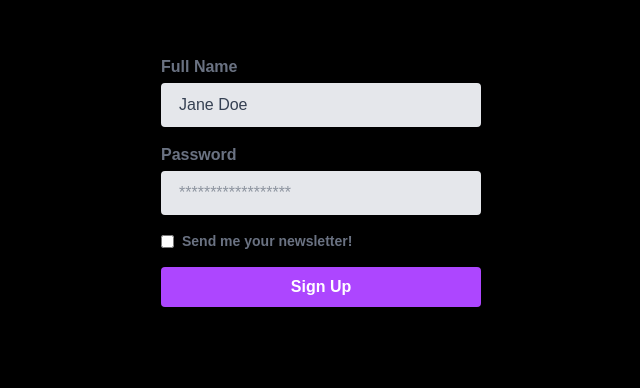
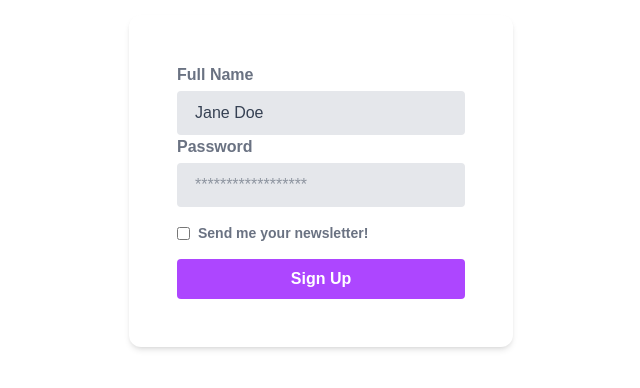
Before and after one commit to FAadhilAhmad/cuynotesfe, a Next.js app: page /register in a window 1280 px wide. Shown: the part 244-632 px from the top of the page, without its empty margins (319-959 px from the left). Built offline with nearby package versions, Linux system fonts and the light colour scheme.

Commit message:
perbaikan style form

```diff
--- a/src/app/register/page.js
+++ b/src/app/register/page.js
@@ -3,10 +3,10 @@
 function page() {
     return (
         <div>
-            <div className="min-h-screen grid place-items-center bg-black ">
-                <form className="w-80">
+            <div className="min-h-screen grid place-items-center ">
+                <form className="w-full max-w-96 bg-white p-12 rounded-xl shadow-md">
 
-                    <div className="mb-4">
+                    <div className="p-20px">
                         <label className="block text-gray-500 font-bold mb-1" htmlFor="full-name">
                             Full Name
                         </label>
```
